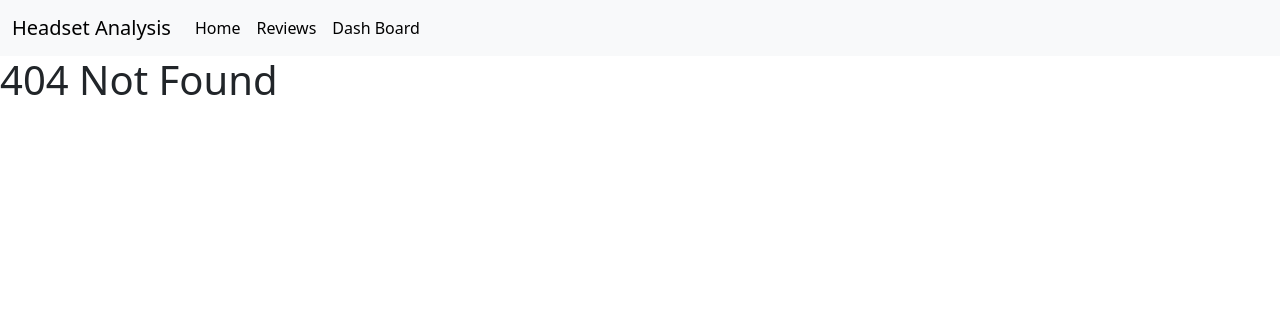
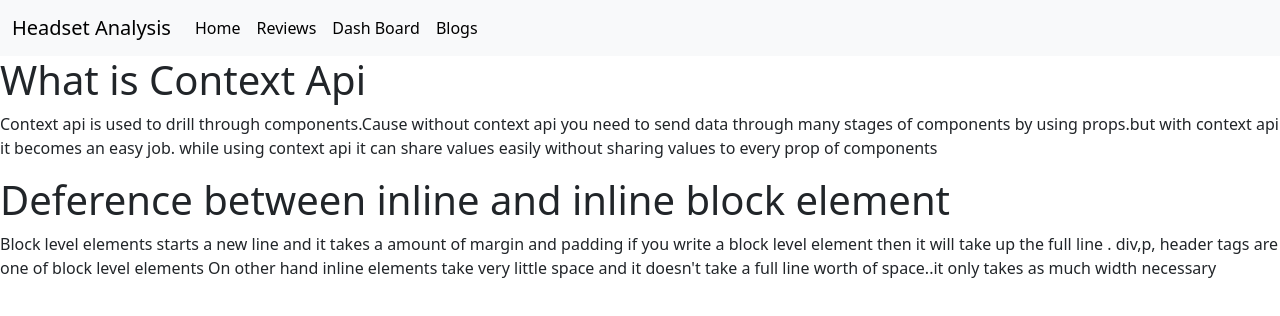
Before and after one commit to Adnan-Eram-Argho/product-analysis, a React (Create React App) app: page /blogs in a window 1280 px wide. Before the commit this address had no page. Shown: the top 316 px of the page. Built offline with nearby package versions, Linux system fonts and the light colour scheme.

Commit message:
blogs done

```diff
--- a/src/App.js
+++ b/src/App.js
@@ -1,6 +1,7 @@
 
 import { Route, Routes } from 'react-router-dom';
 import './App.css';
+import Blogs from './components/Blogs/Blogs';
 import DashBoard from './components/Dashboard/DashBoard';
 import Header from './components/Header/Header';
 import Home from './components/Home/Home';
@@ -18,6 +19,7 @@ function App() {
         <Route path='/' element={<Home></Home>}> </Route>
         <Route path='/reviews' element={<Reviews></Reviews>}></Route>
         <Route path='/dashboard' element={<DashBoard></DashBoard>}></Route>
+        <Route path='/blogs' element={<Blogs></Blogs>}></Route>
         <Route path='*' element={<NotFound></NotFound>}> </Route>
 
       </Routes>
--- /dev/null
+++ b/src/components/Blogs/Blogs.js
@@ -0,0 +1,22 @@
+import React from 'react';
+
+const Blogs = () => {
+    return (
+        <div>
+            <div>
+                <h1>What is Context Api</h1>
+                <p>Context api is used to drill through components.Cause without context api you need to send data through many stages of components  by using props.but with context api it becomes an easy job. while using context api it can share values easily without sharing values to every prop of components</p>
+            </div>
+            <div>
+                <h1>Deference between inline and inline block element</h1>
+                <p>Block level elements starts a new line and it takes a amount of margin and padding if you write a block level element then it will take up the full line . div,p, header tags are one of block level elements
+
+                    On other hand inline elements take very little space and it doesn't take a full line worth of space..it only takes as much width necessary
+                </p>
+            </div>
+        </div>
+
+    );
+};
+
+export default Blogs;
--- a/src/components/Dashboard/DashBoard.js
+++ b/src/components/Dashboard/DashBoard.js
@@ -16,8 +16,8 @@ const DashBoard = () => {
     console.log(chartData)
     const data = chartData;
     return (
-        <div className='container'>
-            <LineChart width={400} height={500} data={data}>
+        <div className='container '>
+            <LineChart width={200} height={300} data={data}>
                 <Line dataKey={'investment'}></Line>
                 <Line dataKey={'sell'}></Line>
                 <Line dataKey={'revenue'}></Line>
--- a/src/components/Header/Header.js
+++ b/src/components/Header/Header.js
@@ -20,6 +20,7 @@ const Header = () => {
                             <Nav.Link ><Link className="header-link " to='/home'>Home</Link></Nav.Link>
                             <Nav.Link> <Link className="header-link" to='/reviews'> Reviews</Link></Nav.Link>
                             <Nav.Link> <Link className="header-link" to='/dashboard'> Dash Board</Link></Nav.Link>
+                            <Nav.Link> <Link className="header-link" to='/blogs'> Blogs</Link></Nav.Link>
 
 
                         </Nav>
--- a/src/components/HomeComments/HomeComments.js
+++ b/src/components/HomeComments/HomeComments.js
@@ -9,9 +9,9 @@ const HomeComments = () => {
     return (
         <div className='container comments'>
             {
-                newcomments.map(comment1 => <HomeComment comment1={comment1} key={comment1.id}></HomeComment>)
+                newcomments.map(generalComment => <HomeComment comment1={generalComment} key={generalComment.id} ></HomeComment>)
             }
-        </div>
+        </div >
     );
 };
 
--- a/src/components/PieChartDemo/PieChartDemo.js
+++ b/src/components/PieChartDemo/PieChartDemo.js
@@ -1,5 +1,5 @@
 import React from 'react';
-import { Pie, PieChart, Tooltip } from 'recharts';
+import { Pie, PieChart } from 'recharts';
 
 const PieChartDemo = () => {
     const data1 = [
@@ -68,7 +68,7 @@ const PieChartDemo = () => {
     ]
     return (
         <div>
-            <PieChart width={730} height={250}>
+            <PieChart width={330} height={250}>
                 <Pie data={data1} dataKey="investment" nameKey="month" cx="50%" cy="50%" outerRadius={50} fill="#8884d8" />
                 <Pie data={data2} dataKey="revenue" nameKey="sell" cx="50%" cy="50%" innerRadius={60} outerRadius={80} fill="#82ca9d" label />
 
```
Also changed, not shown: 2 other files (tests, documents, lock files or other folders).
